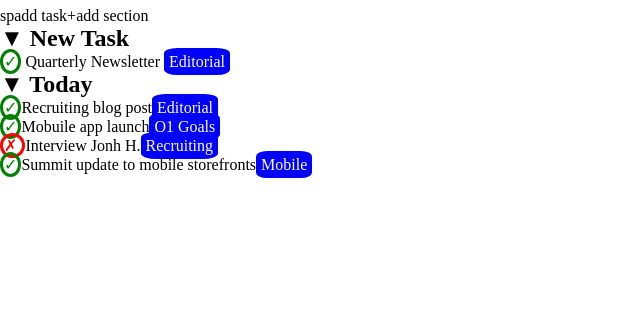
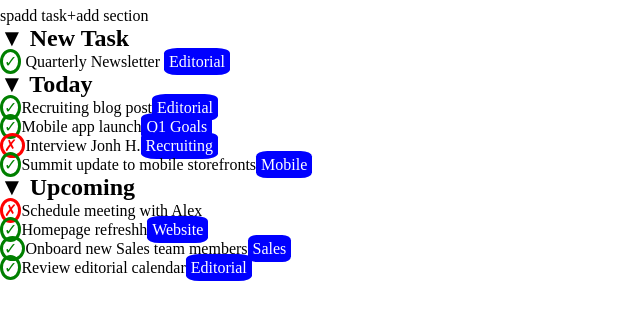
Before and after one commit to AndreaBeltramin/html-css-toboolist, a plain HTML site: page index.html in a window 1280 px wide. Shown: the part 71-390 px from the top of the page, without its empty margins (0-640 px from the left). Drawn offline with Linux system fonts and the light colour scheme.

Commit message:
completed list

```diff
--- a/index.html
+++ b/index.html
@@ -32,7 +32,7 @@
                         <span class="check">&check;</span>Recruiting blog post<span class="check-list">Editorial</span>
                     </li>
                     <li>
-                        <span class="check">&check;</span>Mobuile app launch<span class="check-list">Q1 Goals</span>
+                        <span class="check">&check;</span>Mobile app launch<span class="check-list">Q1 Goals</span>
                     </li>
                     <li>
                         <span class="cross">&cross; </span>Interview Jonh H.<span class="check-list">Recruiting</span>
@@ -42,6 +42,23 @@
                     </li>
                 </ul>
             </section>
+            <section>
+                <ul><h2>&#9660 Upcoming</h2>
+                    <li>
+                        <span class="cross">&cross;</span>Schedule meeting with Alex
+                    </li>
+                    <li>
+                        <span class="check">&check;</span>Homepage refreshh<span class="check-list">Website</span>
+                    </li>
+                    <li>
+                        <span class="check">&check; </span>Onboard new Sales team members<span class="check-list">Sales</span>
+                    </li>
+                    <li>
+                        <span class="check">&check;</span>Review editorial calendar<span class="check-list">Editorial</span>
+                    </li>
+
+                </ul>
+            </section>
 
         </div>
     </main>
```
